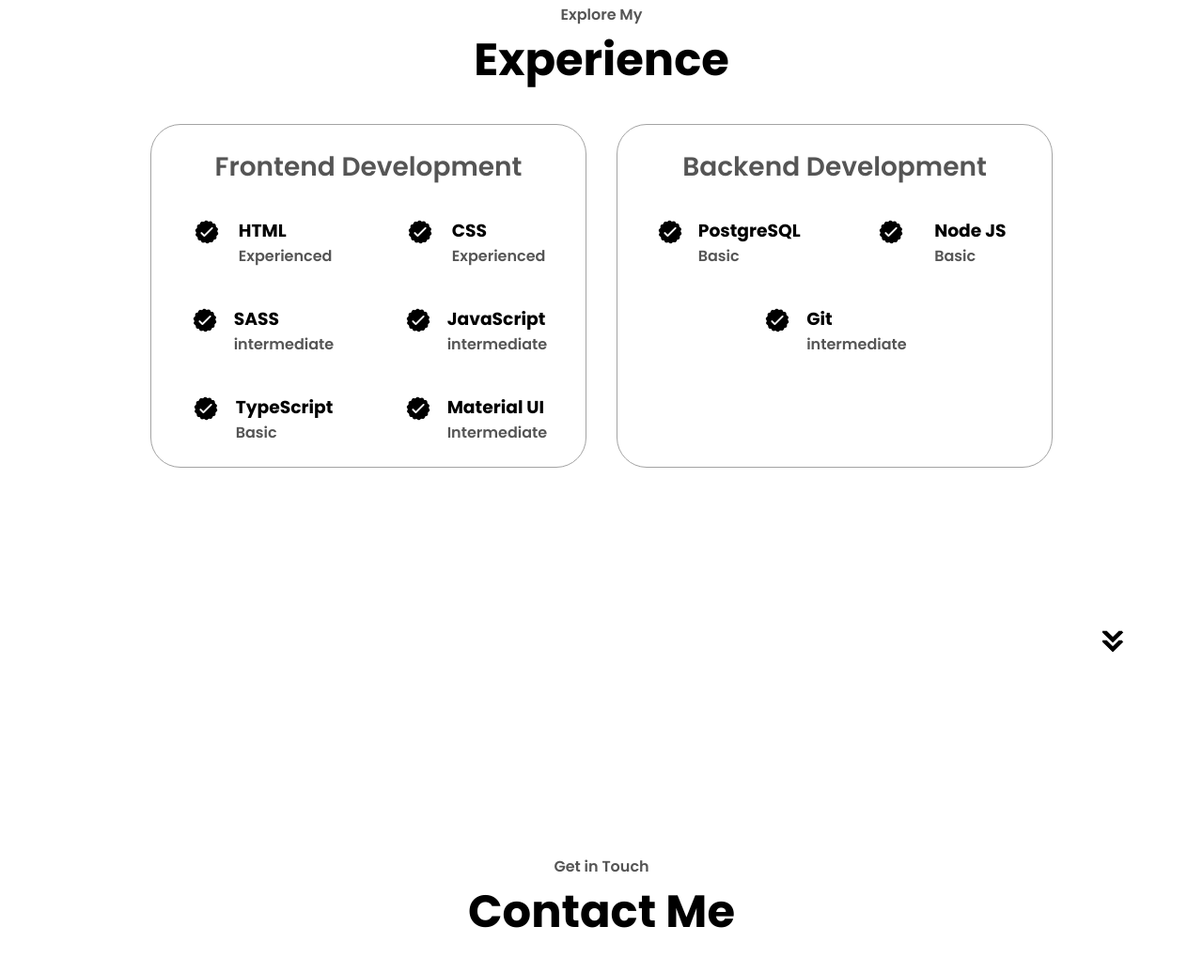
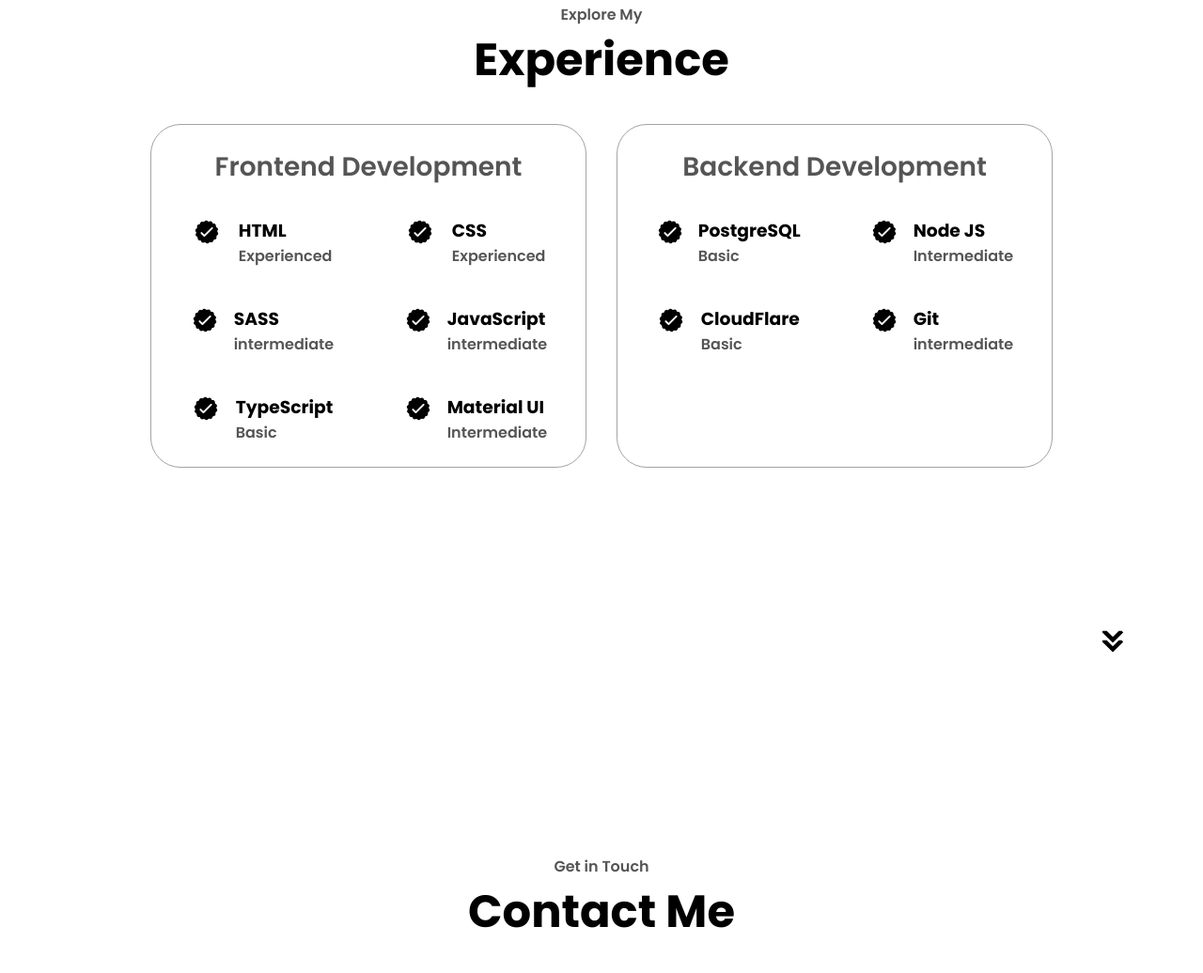
Before and after one commit to krabat116/js-portfolio, a plain HTML site: page index.html in a window 1280 px wide. Shown: the part 1693-2729 px from the top of the page at 94% size. Drawn offline with Linux system fonts and the light colour scheme.

Commit message:
contents correction

```diff
--- a/index.html
+++ b/index.html
@@ -220,10 +220,20 @@
                 />
                 <div>
                   <h3>Node JS</h3>
+                  <p>Intermediate</p>
+                </div>
+              </article>
+              <article>
+                <img
+                  src="./assets/checkmark.png"
+                  alt="experience icon"
+                  class="icon"
+                />
+                <div>
+                  <h3>CloudFlare</h3>
                   <p>Basic</p>
                 </div>
               </article>
-
               <article>
                 <img
                   src="./assets/checkmark.png"
```
